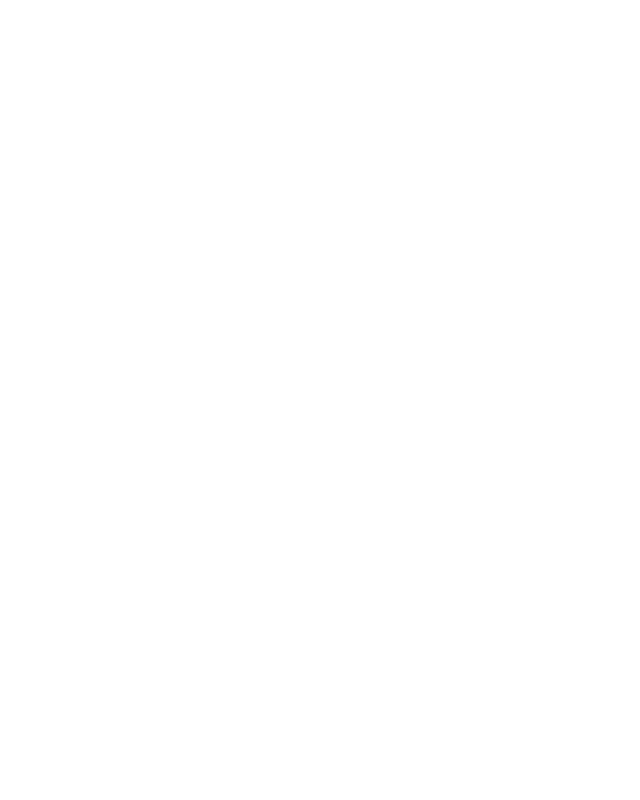
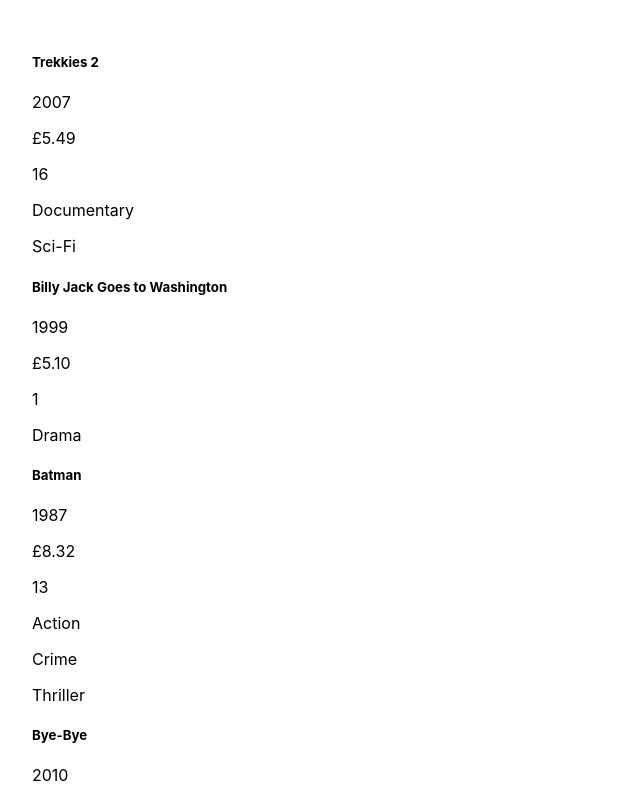
Before and after one commit to BathSpaWebDev/secondhand-movies, a React (Create React App) app: page / in a window 1280 px wide. Shown: the top 800 px of the page, without its empty margins (0-640 px from the left). Built offline with nearby package versions, Linux system fonts and the light colour scheme.

Commit message:
Display data on browser

```diff
--- a/src/App.css
+++ b/src/App.css
@@ -1,38 +1,3 @@
-.App {
-  text-align: center;
+.container {
+  padding: 2rem;
 }
-
-.App-logo {
-  height: 40vmin;
-  pointer-events: none;
-}
-
-@media (prefers-reduced-motion: no-preference) {
-  .App-logo {
-    animation: App-logo-spin infinite 20s linear;
-  }
-}
-
-.App-header {
-  background-color: #282c34;
-  min-height: 100vh;
-  display: flex;
-  flex-direction: column;
-  align-items: center;
-  justify-content: center;
-  font-size: calc(10px + 2vmin);
-  color: white;
-}
-
-.App-link {
-  color: #61dafb;
-}
-
-@keyframes App-logo-spin {
-  from {
-    transform: rotate(0deg);
-  }
-  to {
-    transform: rotate(360deg);
-  }
-}
--- a/src/App.js
+++ b/src/App.js
@@ -1,4 +1,5 @@
 import React, { useState, useEffect } from "react";
+import "./App.css";
 
 const App = () => {
   const [moviesData, setMoviesData] = useState([]);
@@ -14,13 +15,25 @@
       .then(data => setMoviesData(data));
   };
 
-  console.log(moviesData);
-
   useEffect(() => {
     getData();
   }, []);
 
-  return <div></div>;
+  return (
+    <div className="container">
+      {moviesData.map((data, index) => (
+        <div key={index}>
+          <h5>{data.movie}</h5>
+          <p>{data.year}</p>
+          <p>{data.price}</p>
+          <p>{data.stock}</p>
+          {data.genre.map((item, index) => (
+            <p key={index}>{item}</p>
+          ))}
+        </div>
+      ))}
+    </div>
+  );
 };
 
 export default App;
```
